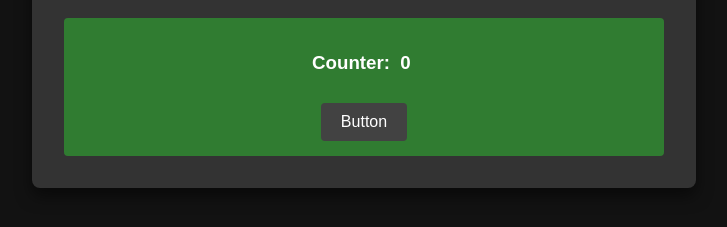
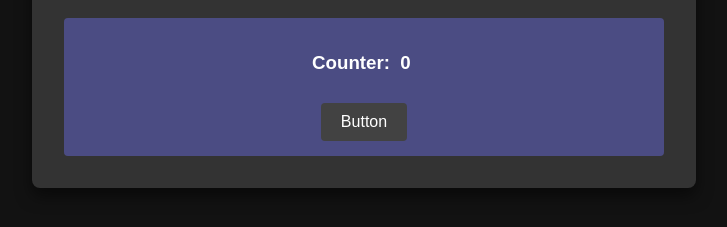
Before and after one commit to robinlant/github-actions-playgound, a website with bundled scripts: page public/index.html in a window 1280 px wide. Shown: the part 353-580 px from the top of the page, without its empty margins (276-1003 px from the left). Built offline with nearby package versions, Linux system fonts and the light colour scheme.

Commit message:
change color

```diff
--- a/public/style.css
+++ b/public/style.css
@@ -29,10 +29,10 @@ h1 {
 }
 
 .counter {
-    background-color: #2dd02f77;
+    background-color: #6769de77;
     color: #fff;
     padding: 15px;
-    border-radius: 4px; j
+    border-radius: 4px;
     margin-top: 20px;
 }
 
```
